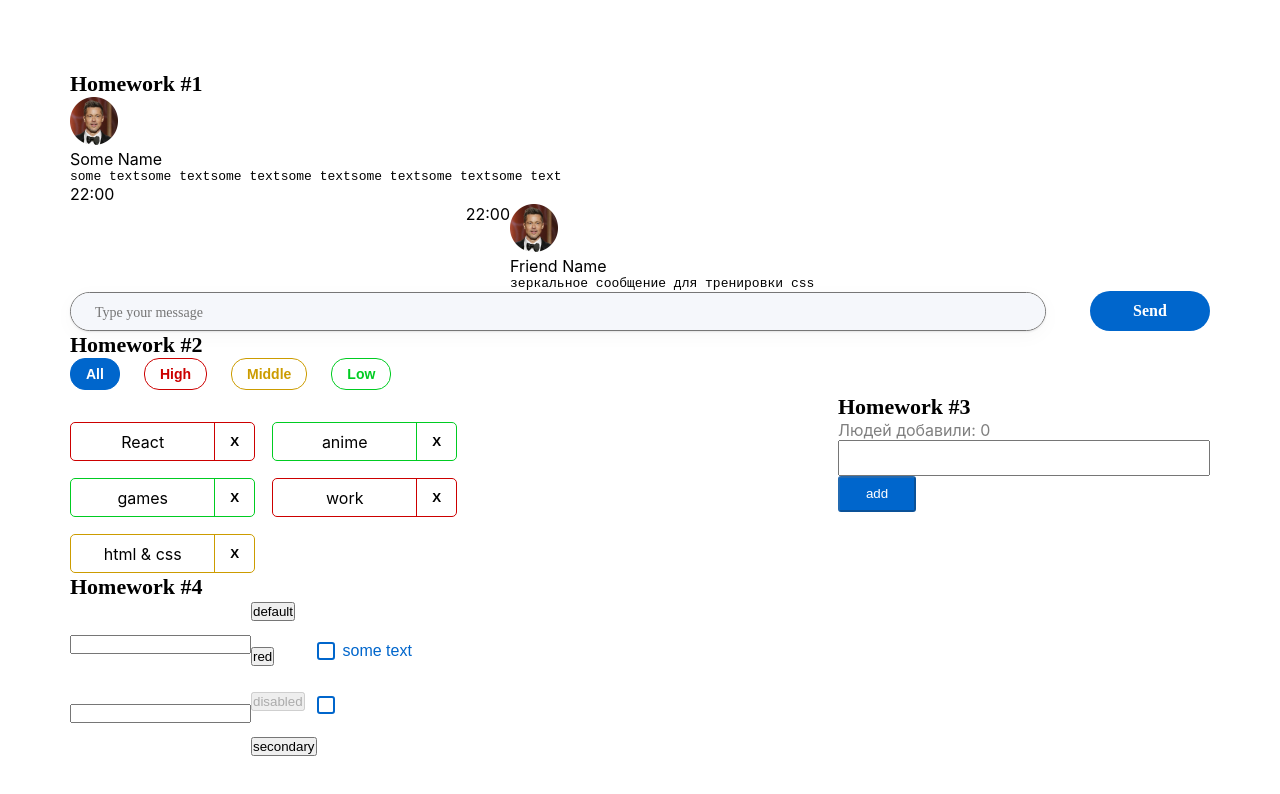
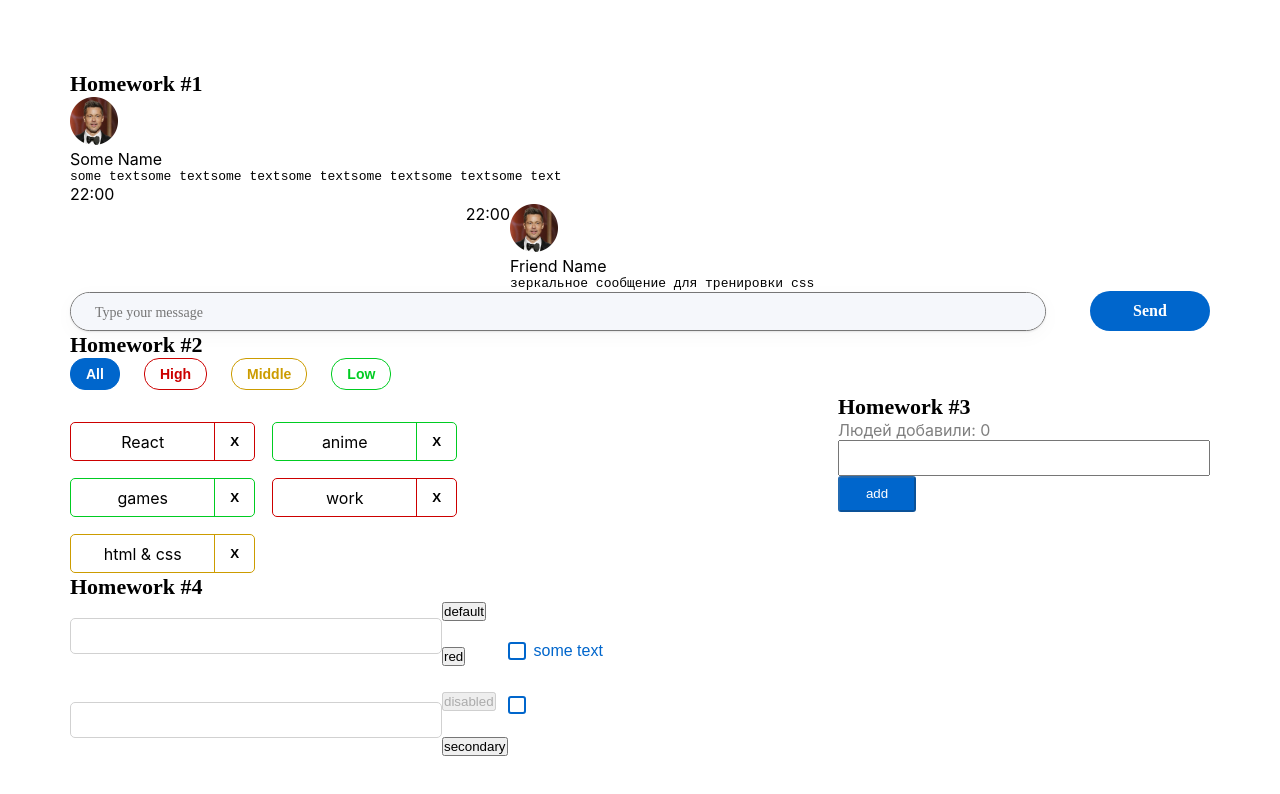
Before and after one commit to Nastassia27/autotests, a React (Create React App) app: page / in a window 1280 px wide. Shown: the top 794 px of the page. Built offline with nearby package versions, Linux system fonts and the light colour scheme.

Commit message:
input styles

```diff
--- a/src/s2-homeworks/hw04/common/c1-SuperInputText/SuperInputText.module.css
+++ b/src/s2-homeworks/hw04/common/c1-SuperInputText/SuperInputText.module.css
@@ -2,19 +2,30 @@
 }
 
 .input {
+    width: 372px;
+    height: 36px;
+    border: 1px solid #D1D1D1;
+    border-radius: 5px;
 }
 
 .inputWrapper {
 }
 
 .superInput {
+
 }
 
 .errorInput {
+    border: 1px solid #CC1439;
+
 }
 
 .errorInput:focus {
+    border: 1px solid #CC1439;
 }
 
 .error {
+    color: #CC1439;
+    font-size: 10px;
+    position: relative;
 }
```
